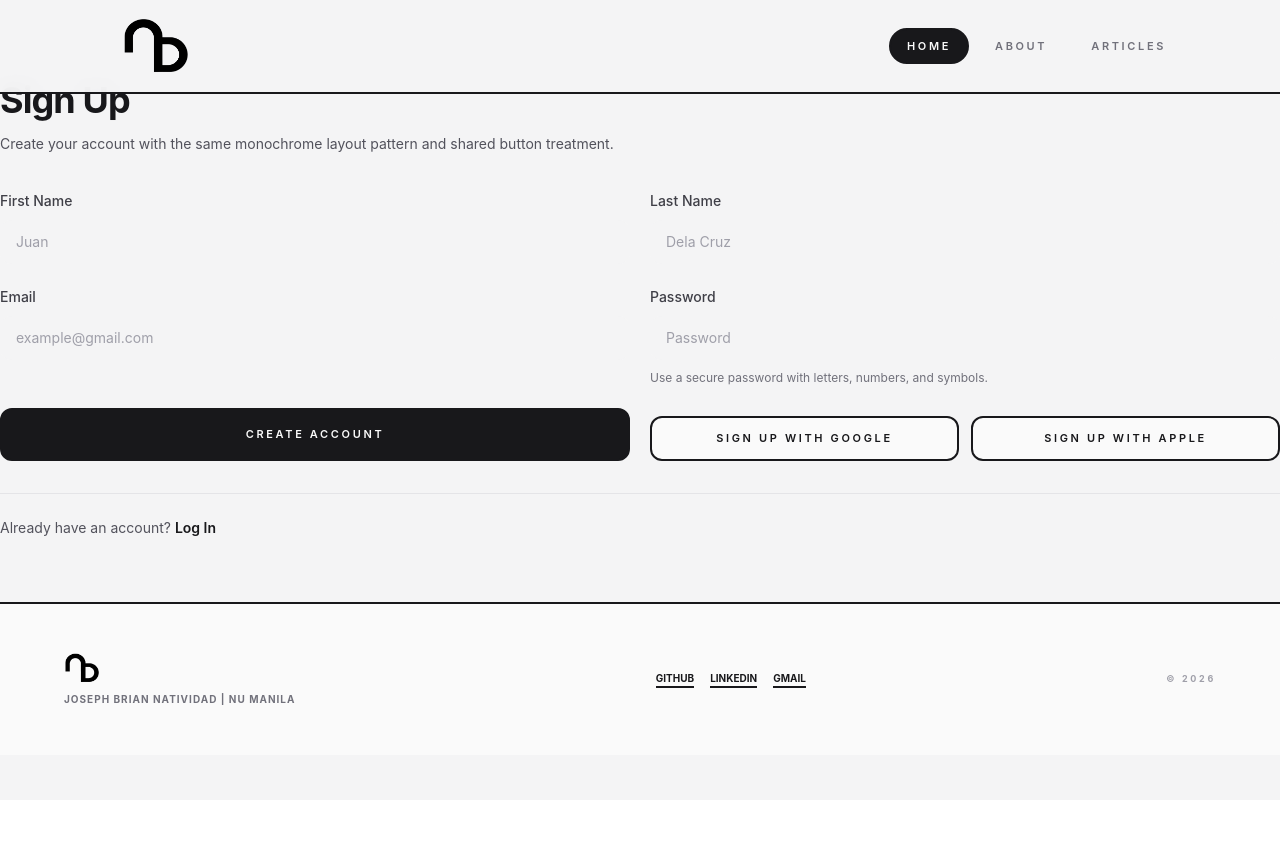
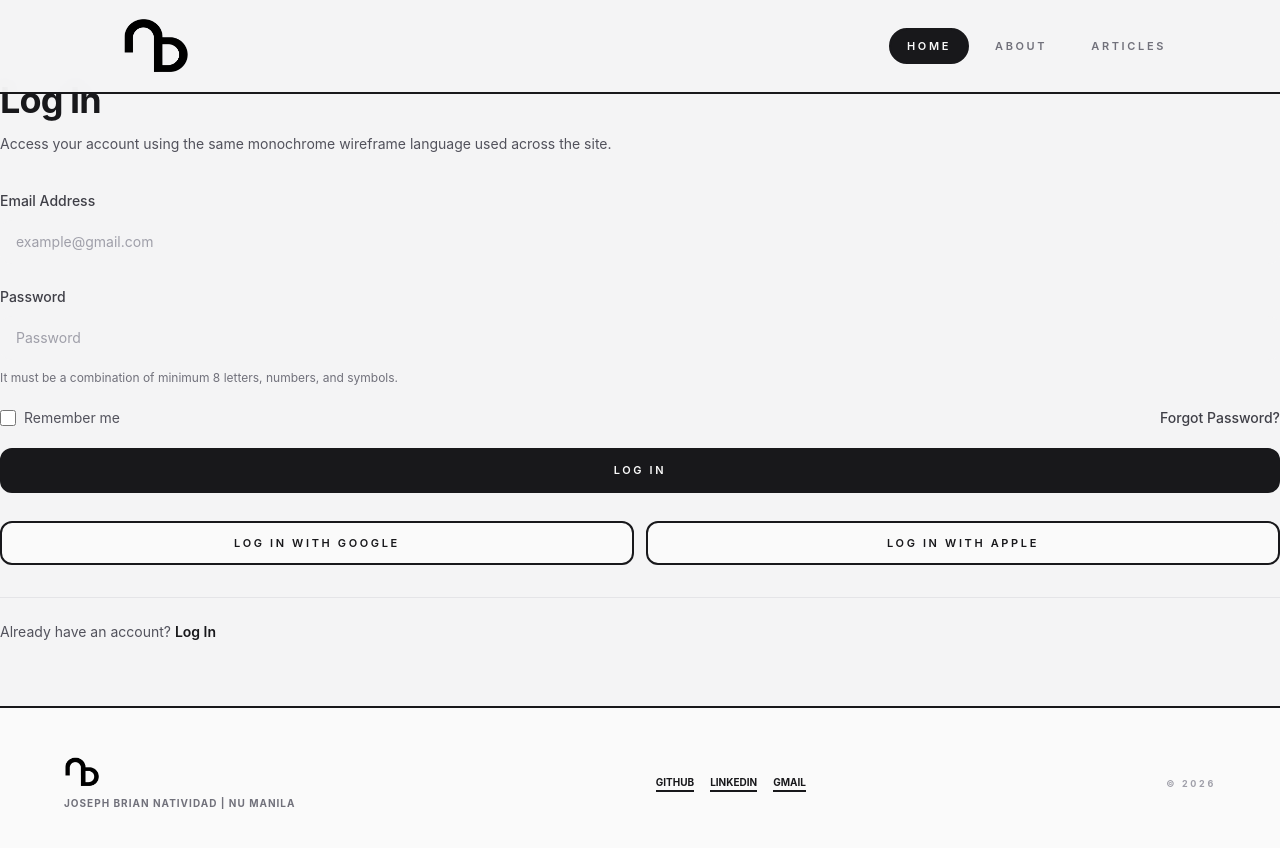
Before and after one commit to njeybe/natividad-webprog, a React (Vite) app in the folder natividad-client/: page / in a window 1280 px wide. Shown: the top 848 px of the page. Before the commit the page ends 800 px from the top, so only its background shows below. Built offline with nearby package versions, Linux system fonts and the light colour scheme.

Commit message:
create boilerplate for Sign In page. Ready to enhance

```diff
--- /dev/null
+++ b/natividad-client/src/pages/AuthPages/SignInPage.jsx
@@ -0,0 +1,113 @@
+import { Link } from "react-router-dom";
+import Button from "../../components/Button";
+
+const inputClasses =
+  "mt-2 w-full rounded-xl border-zinc-300 bg-zinc-100 px-4 py-3 text-sm text-zinc-900 outline-none transition placeholder:text-zinc-400 focus:border-zinc-900 focus:bg-zinc-50";
+
+const actionButtonClassName =
+  "flex w-full rounded-xl py-3 text-[11px] tracking-[0.2em]";
+
+const SignInPage = () => {
+  return (
+    <>
+      <h1 className="text-3xl font-bold tracking-tight text-zinc-900 sm:text-4xl">
+        Log In
+      </h1>
+      <p className="mt-3 text-sm leading-6 text-zinc-600">
+        Access your account using the same monochrome wireframe language used
+        across the site.
+      </p>
+
+      <form className="mt-8 space-y-5">
+        <div>
+          <label
+            htmlFor="signin-email"
+            className="text-sm font-medium text-zinc-700"
+          >
+            Email Address
+          </label>
+          <input
+            type="text"
+            id="signin-email"
+            placeholder="example@gmail.com"
+            autoComplete="email"
+            className={inputClasses}
+          />
+        </div>
+
+        <div>
+          <label
+            htmlFor="signin-password"
+            className="text-sm font-medium text-zinc-700"
+          >
+            Password
+          </label>
+          <input
+            type="password"
+            id="signin-password"
+            placeholder="Password"
+            autoComplete="current-password"
+            className={inputClasses}
+          />
+          <p className="mt-2 text-xs leading-5 text-zinc-500">
+            It must be a combination of minimum 8 letters, numbers, and symbols.
+          </p>
+        </div>
+
+        <div className="flex items-center justify-between gap-4 text-sm">
+          <label className="flex items-center gap-2 text-zinc-600">
+            <input
+              type="checkbox"
+              className="h-4 w-4 rounded border-zinc-300 accent-zinc-900"
+            />
+            <span>Remember me</span>
+          </label>
+          <button
+            type="button"
+            className="font-medium text-zinc-700 transition hover:text-zinc-900"
+          >
+            Forgot Password?
+          </button>
+        </div>
+
+        <Button
+          type="submit"
+          variant="primary"
+          className={actionButtonClassName}
+        >
+          Log In
+        </Button>
+
+        <div className="grid gap-3 pt-2 sm:grid-cols-2">
+          <Button
+            type="button"
+            variant="secondary"
+            className={actionButtonClassName}
+          >
+            Log In with Google
+          </Button>
+
+          <Button
+            type="button"
+            variant="secondary"
+            className={actionButtonClassName}
+          >
+            Log In with Apple
+          </Button>
+        </div>
+      </form>
+
+      <div className="mt-8 border-t border-zinc-200 pt-6 text-sm text-zinc-600">
+        Already have an account?{" "}
+        <Link
+          to="/auth/signup"
+          className="font-semibold text-zinc-900 transition hover:text-zinc-600"
+        >
+          Log In
+        </Link>
+      </div>
+    </>
+  );
+};
+
+export default SignInPage;
--- a/natividad-client/src/pages/AuthPages/SignUpPage.jsx
+++ b/natividad-client/src/pages/AuthPages/SignUpPage.jsx
@@ -75,7 +75,7 @@ const SignUpPage = () => {
               Password
             </label>
             <input
-              type="text"
+              type="password"
               id="signup-password"
               placeholder="Password"
               autoComplete="new-password"
```
Also changed, not shown: natividad-client/src/App.jsx (+6 -1 lines).
